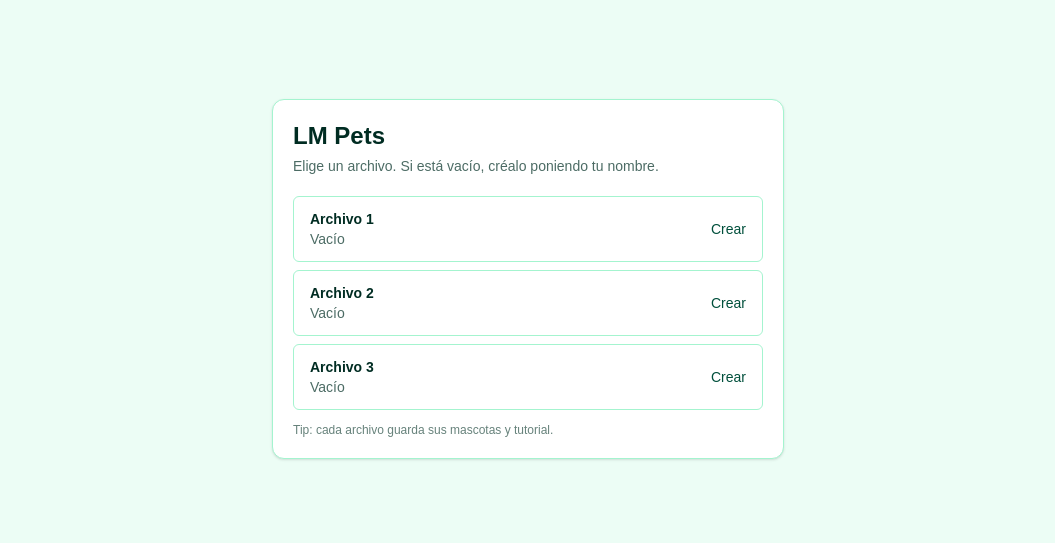
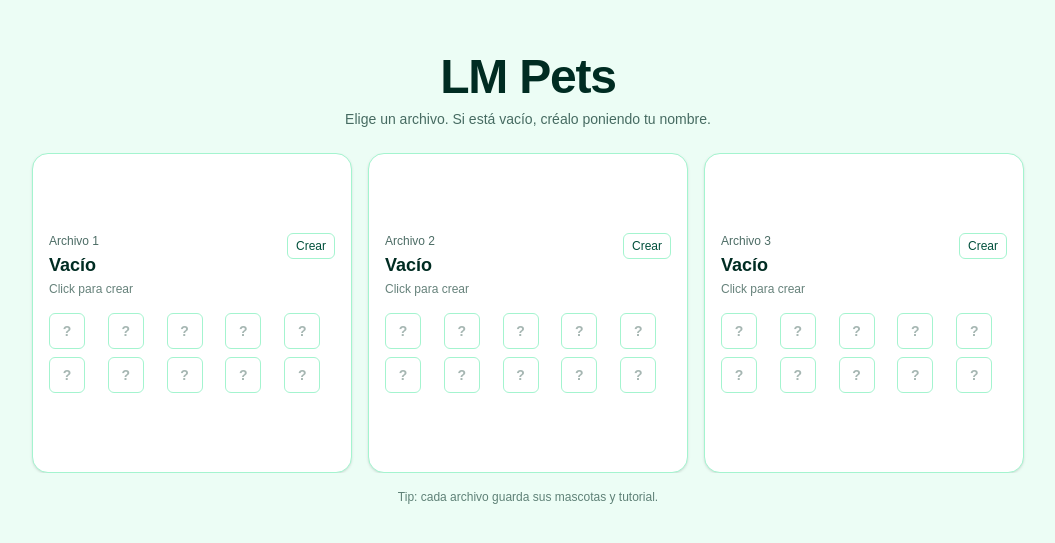
Before and after one commit to Cesar-Saul-Robles-Marquez/lm-pets, a Next.js app: page / in a window 1280 px wide. Shown: the part 121-664 px from the top of the page, without its empty margins (112-1167 px from the left). Built offline with nearby package versions, Linux system fonts and the light colour scheme.

Commit message:
Modificacion de creacion de perfiles

```diff
--- a/src/app/page.tsx
+++ b/src/app/page.tsx
@@ -2,8 +2,47 @@
 
 import { useEffect, useRef, useState, useSyncExternalStore } from "react";
 import { useRouter } from "next/navigation";
-import { createSaveSlot, setActiveSlotIndex } from "@/lib/storage";
+import type { Pet } from "@/lib/types";
+import { createSaveSlot, getPetsForSlot, setActiveSlotIndex } from "@/lib/storage";
 import { saveSlotsStore } from "@/lib/localStores";
+
+const SHEET_SIZE = 500;
+
+function typeToSheet(type: string): string {
+  switch (type) {
+    case "peyo":
+      return "/Recursos/SpriteSheets/PeyoSS.png";
+    case "micha":
+      return "/Recursos/SpriteSheets/MichaSS.png";
+    default:
+      return "/Recursos/SpriteSheets/PeyoSS.png";
+  }
+}
+
+function PetMini({ pet }: { pet: Pet }) {
+  return (
+    <div
+      className="h-9 w-9 rounded-md border border-emerald-200 bg-white"
+      style={{
+        backgroundImage: `url(${typeToSheet(pet.type)})`,
+        backgroundRepeat: "no-repeat",
+        backgroundSize: `${SHEET_SIZE}px ${SHEET_SIZE}px`,
+        backgroundPosition: "0px 0px",
+        imageRendering: "pixelated",
+      }}
+      aria-hidden="true"
+      title={pet.name}
+    />
+  );
+}
+
+function EmptyMini() {
+  return (
+    <div className="flex h-9 w-9 items-center justify-center rounded-md border border-emerald-200 bg-white text-sm font-semibold text-emerald-950/35">
+      ?
+    </div>
+  );
+}
 
 export default function Home() {
   const router = useRouter();
@@ -13,14 +52,15 @@ export default function Home() {
     saveSlotsStore.getServerSnapshot
   );
   const [error, setError] = useState<string | null>(null);
+  const [toastOpen, setToastOpen] = useState<boolean>(false);
   const [pendingSlotIndex, setPendingSlotIndex] = useState<number | null>(null);
   const [pendingName, setPendingName] = useState<string>("");
   const nameInputRef = useRef<HTMLInputElement | null>(null);
 
   useEffect(() => {
-    if (pendingSlotIndex == null) return;
+    if (!toastOpen) return;
     nameInputRef.current?.focus();
-  }, [pendingSlotIndex]);
+  }, [toastOpen]);
 
   function selectSlot(slotIndex: number) {
     setError(null);
@@ -31,16 +71,16 @@ export default function Home() {
       return;
     }
 
-    // prompt() no está disponible en algunos runtimes (ej. sandbox/webviews).
-    // Usamos un formulario inline.
     setPendingSlotIndex(slotIndex);
     setPendingName("");
+    setToastOpen(true);
   }
 
   function cancelCreate() {
     setError(null);
     setPendingSlotIndex(null);
     setPendingName("");
+    setToastOpen(false);
   }
 
   function confirmCreate() {
@@ -53,63 +93,87 @@ export default function Home() {
     setActiveSlotIndex(pendingSlotIndex);
     setPendingSlotIndex(null);
     setPendingName("");
+    setToastOpen(false);
     router.push("/game");
   }
 
   return (
     <div className="flex flex-1 items-center justify-center bg-emerald-50 px-4 py-10">
-      <main className="w-full max-w-lg rounded-xl border border-emerald-200 bg-white p-5 shadow-sm">
-        <h1 className="text-2xl font-semibold text-emerald-950">LM Pets</h1>
-        <p className="mt-1 text-sm text-emerald-950/70">
+      <main className="w-full max-w-6xl">
+        <div className="text-center">
+          <h1 className="text-5xl font-semibold tracking-tight text-emerald-950">LM Pets</h1>
+          <p className="mt-2 text-sm text-emerald-950/70">
             Elige un archivo. Si está vacío, créalo poniendo tu nombre.
           </p>
+        </div>
 
-        <div className="mt-5 flex flex-col gap-3">
-          {error ? <div className="text-sm text-red-600">{error}</div> : null}
+        {error ? (
+          <div className="mx-auto mt-4 w-full max-w-xl rounded-md border border-red-200 bg-white px-4 py-3 text-sm text-red-700">
+            {error}
+          </div>
+        ) : null}
 
-          <div className="grid grid-cols-1 gap-2">
+        <div className="mt-6 overflow-x-auto">
+          <div className="mx-auto flex w-max min-w-full justify-center gap-4">
             {[0, 1, 2].map((idx) => {
               const name = slots[idx];
               const empty = !name;
-              const pending = pendingSlotIndex === idx;
+              const pets = !empty ? getPetsForSlot(idx).slice(0, 10) : [];
               return (
                 <button
                   key={idx}
                   type="button"
                   className={
-                    "flex w-full items-center justify-between rounded-md border px-4 py-3 text-left hover:bg-emerald-50 " +
+                    "group relative h-80 w-80 shrink-0 rounded-2xl border p-4 text-left shadow-sm transition-colors " +
                     (empty
-                      ? "border-emerald-200 bg-white"
-                      : "border-emerald-300 bg-emerald-50")
+                      ? "border-emerald-200 bg-white hover:bg-emerald-50"
+                      : "border-emerald-300 bg-emerald-50 hover:bg-emerald-100")
                   }
                   onClick={() => selectSlot(idx)}
                 >
-                  <div>
-                    <div className="text-sm font-semibold text-emerald-950">
-                      Archivo {idx + 1}
+                  <div className="flex items-start justify-between">
+                    <div className="min-w-0">
+                      <div className="text-xs font-medium text-emerald-950/70">Archivo {idx + 1}</div>
+                      <div className="mt-0.5 truncate text-lg font-semibold text-emerald-950">
+                        {empty ? "Vacío" : name}
                       </div>
-                    <div className="text-sm text-emerald-950/70">
-                      {empty ? (pending ? "Crear nuevo" : "Vacío") : `Jugador: ${name}`}
+                      <div className="mt-0.5 text-xs text-emerald-950/60">
+                        {empty ? "Click para crear" : "Click para jugar"}
                       </div>
                     </div>
-                  <div className="text-sm font-medium text-emerald-900">
+                    <div className="rounded-md border border-emerald-200 bg-white px-2 py-1 text-xs font-medium text-emerald-900">
                       {empty ? "Crear" : "Jugar"}
+                    </div>
+                  </div>
+
+                  <div className="mt-4 grid grid-cols-5 gap-2">
+                    {Array.from({ length: 10 }).map((_, i) => {
+                      const pet = pets[i];
+                      return pet ? <PetMini key={pet.id ?? i} pet={pet} /> : <EmptyMini key={i} />;
+                    })}
                   </div>
                 </button>
               );
             })}
           </div>
+        </div>
 
-          {pendingSlotIndex != null ? (
-            <div className="rounded-md border border-emerald-200 bg-white p-3">
-              <div className="text-sm font-medium text-emerald-950">
-                Archivo {pendingSlotIndex + 1}: nombre del jugador
+        <div className="mx-auto mt-4 max-w-xl text-center text-xs text-emerald-950/60">
+          Tip: cada archivo guarda sus mascotas y tutorial.
         </div>
-              <div className="mt-2 flex flex-col gap-2 sm:flex-row">
+      </main>
+
+      {/* Toast: create profile */}
+      {toastOpen && pendingSlotIndex != null ? (
+        <div className="fixed inset-x-0 bottom-6 z-50 flex justify-center px-4">
+          <div className="w-full max-w-lg rounded-xl border border-emerald-200 bg-white p-4 text-emerald-950 shadow-sm">
+            <div className="text-sm font-semibold">Crear archivo {pendingSlotIndex + 1}</div>
+            <div className="mt-1 text-xs text-emerald-950/70">Nombre del jugador</div>
+            <div className="mt-3 flex flex-col gap-2 sm:flex-row">
               <input
                 ref={nameInputRef}
                 className="h-10 flex-1 rounded-md border border-emerald-200 bg-white px-3 text-sm text-emerald-950 placeholder:text-emerald-950/40"
-                  placeholder="Ej: saul"
+                placeholder="Ej: Saul"
                 value={pendingName}
                 onChange={(e) => {
                   setError(null);
@@ -136,13 +200,8 @@ export default function Home() {
               </button>
             </div>
           </div>
+        </div>
       ) : null}
-
-          <div className="text-xs text-emerald-950/60">
-            Tip: cada archivo guarda sus mascotas y tutorial.
-          </div>
-        </div>
-      </main>
     </div>
   );
 }
--- a/src/lib/storage.ts
+++ b/src/lib/storage.ts
@@ -97,8 +97,9 @@ function migrateLegacyUsersToSlotsIfNeeded() {
       window.localStorage.setItem(ACTIVE_SLOT_KEY, String(idx));
     }
   }
-
-  notifyStorageChange();
+  // IMPORTANT: no notifyStorageChange() here.
+  // This function is called from read paths (e.g. getSaveSlots -> useSyncExternalStore snapshot),
+  // and dispatching events during render can cause React warnings.
 }
 
 export function getSaveSlots(): Array<string | null> {
```
Lines whose indentation alone changed are shown as unchanged.
